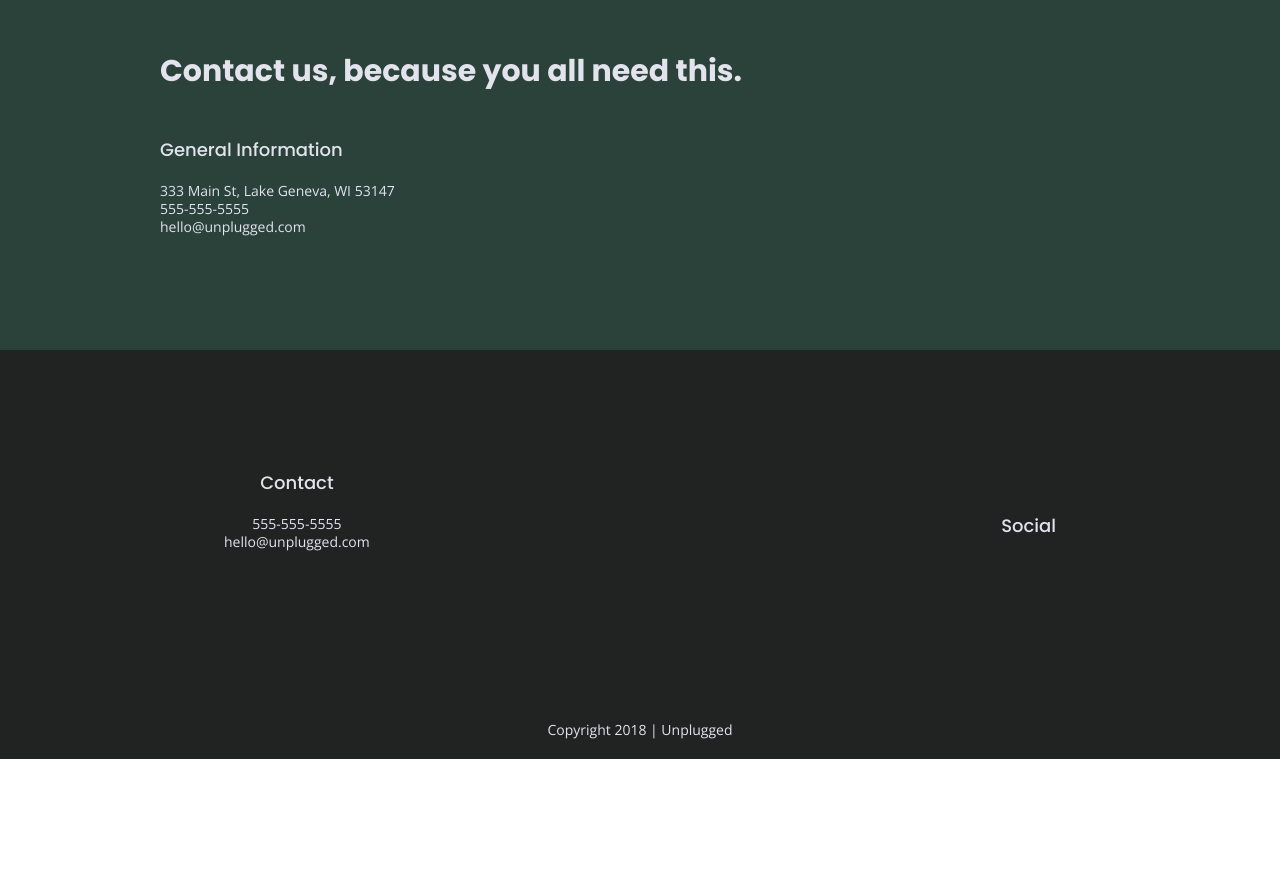
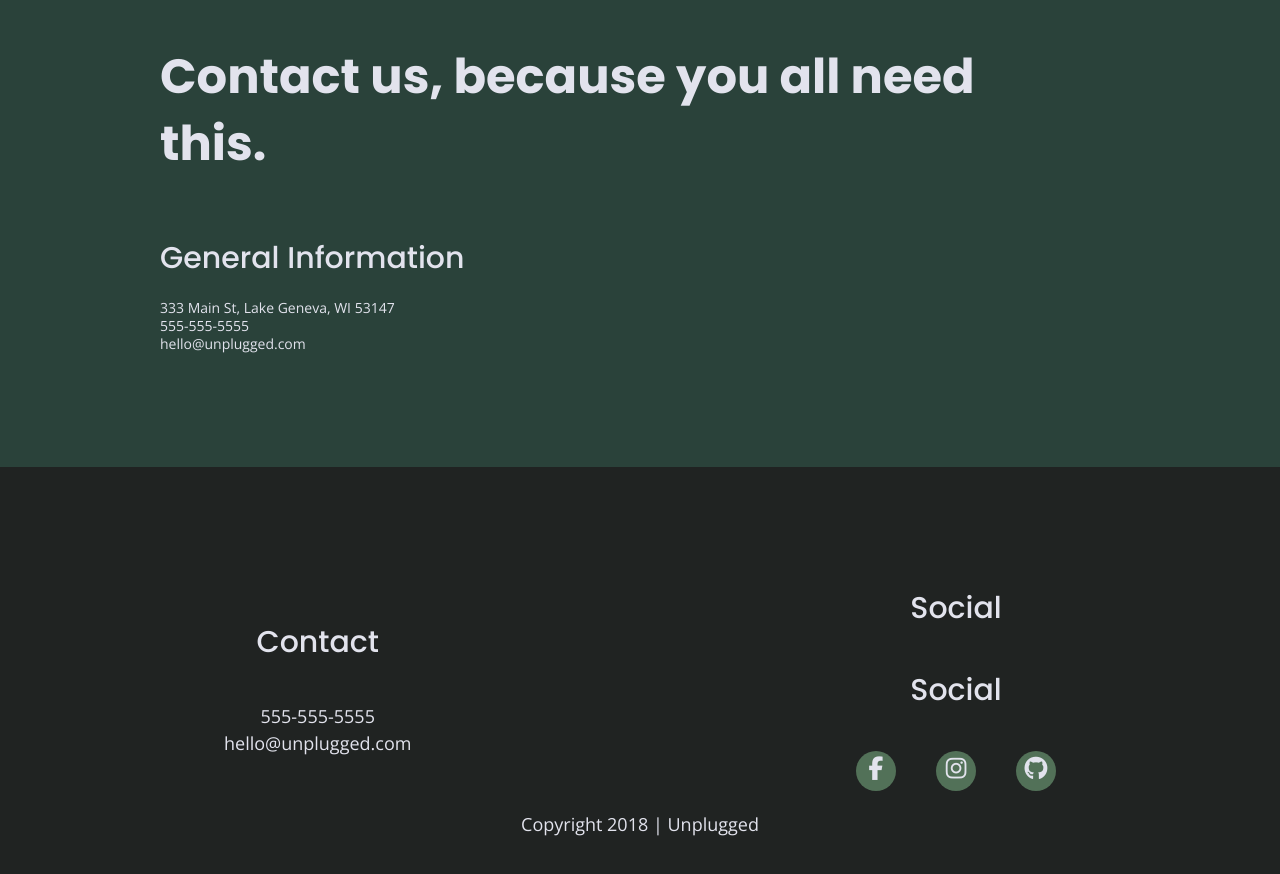
Before and after one commit to hannah-s2022/unplugged-retreat, a website: page about/index.html in a window 1280 px wide. Shown: the part 1210-2084 px from the top of the page. Before the commit the page ends 1969 px from the top, so only its background shows below. Drawn offline with nearby package versions, Linux system fonts and the light colour scheme.

Commit message:
Social icons

```diff
--- a/about/index.html
+++ b/about/index.html
@@ -99,22 +99,24 @@
         </div>
         <div class="social">
           <h4>Social</h4>
+          <div class="social">
+            <h4>Social</h4>
               <div class="social-icons">
                 <p>
-              <a href="https://www.facebook.com/Skillcrush/" target="_blank"></a>
+                  <a href="https://www.facebook.com/Skillcrush/" target="_blank"><i class="fab fa-facebook-f"></i></a>
                 </p>
                 <p>
-              <a href="https://twitter.com/Skillcrush" target="_blank"></a>
+                  <a href="https://www.instagram.com/hannah_catie/" target="_blank"><i class="fab fa-instagram"></i></a>
                 </p>
                 <p>
-              <a href="https://www.instagram.com/skillcrush/" target="_blank"></a>
+                  <a href="https://github.com/hannah-s2022/" target="_blank"><i class="fab fa-github"></i></a>
                 </p>
               </div>
           </div>
       </div>
       <!-- footer content ends -->
   </div>
-    <!--footer content-wrapper ends-->
+  <!-- footer content-wrapper ends -->
   <div class="copyright">
     <p>Copyright 2018 | Unplugged</p>
   </div>
--- a/css/main.css
+++ b/css/main.css
@@ -228,8 +228,15 @@ footer .social-icons p {
   display: flex;
   justify-content: center;
   align-items: center;
+  background-color: #527158;
+  border-radius: 50%;
+  width: 40px;
+  height: 40px;
 }
 
+footer .social-icons p i {
+  font-size: 1.3125em;
+}
 footer .copyright {
   margin: 20px 0;
 }
@@ -588,14 +595,30 @@ input[type=button] {
     margin: 100px 0;
   }
 
-  .footer-content {
+  footer .footer-content {
     display: flex;
     justify-content: space-between;
     align-items: center;
+    flex-direction: row;
   }
 
-  .footer-contact {
+  footer .contact {
     margin-bottom: 0;
+  }
+
+  footer h4 {
+    margin-bottom: 40px;
+    font-size: 1.875em;
+  }
+
+  footer p {
+    font-size: 1.125em;
+    line-height: 1.5;
+  }
+
+  footer .social-icons {
+    width: 12.5em;
+    justify-content: space-between;
   }
 
   footer .copyright {
@@ -679,7 +702,8 @@ input[type=button] {
     /*Features*/
 
     .features h2 {
-      width: 90%
+      width: 90%;
+    }
 
     features article {
       flex-basis: 33%;
@@ -687,8 +711,16 @@ input[type=button] {
 
     /*Reviews*/
 
+    .reviews h2 {
+      padding-bottom: 50px;
+    }
+
     .reviews article div {
       width: 42%;
+    }
+
+    footer h4 {
+      font-size: 1.875em;
     }
 
     /* ==========================================================================
@@ -714,6 +746,12 @@ input[type=button] {
 
    .faq h2 {
     width: 100%;
+   }
+
+   .faq h4,
+   .faq p {
+    font-size: 1.125em;
+    line-height: 1;
    }
 }
 
```
Also changed, not shown: faq/index.html (+4 -4 lines), index.html (+3 -3 lines). Lines whose indentation alone changed are shown as unchanged.
